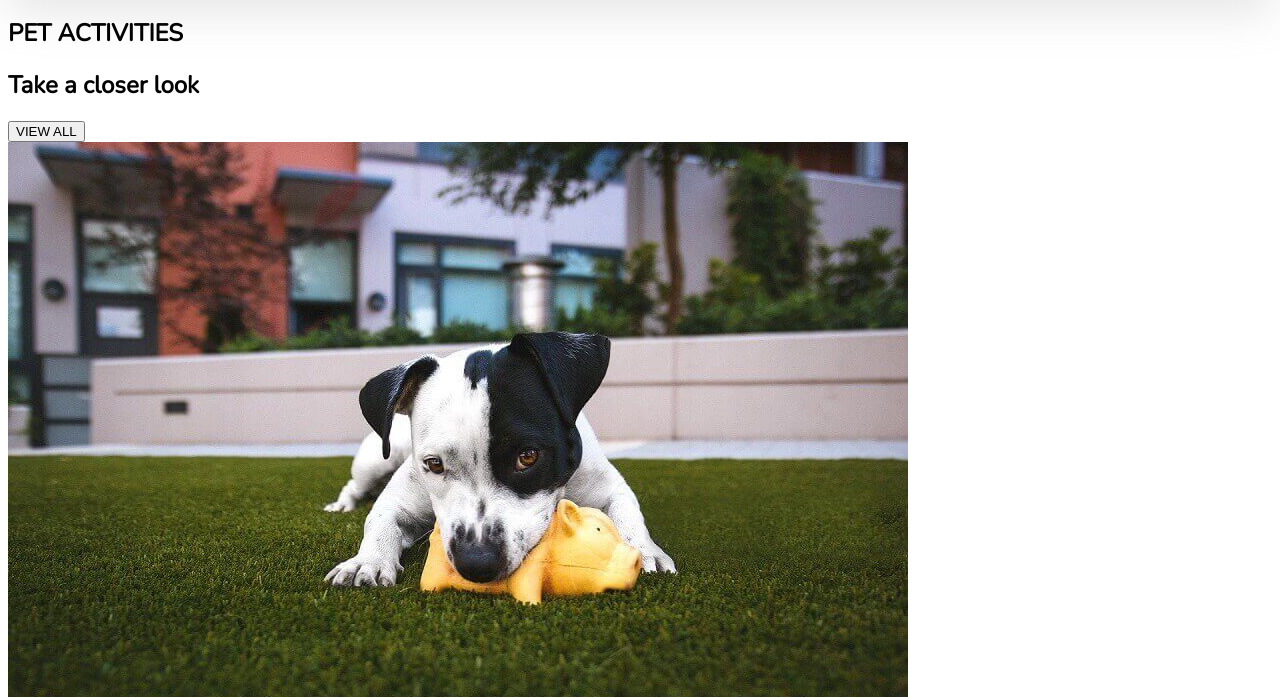
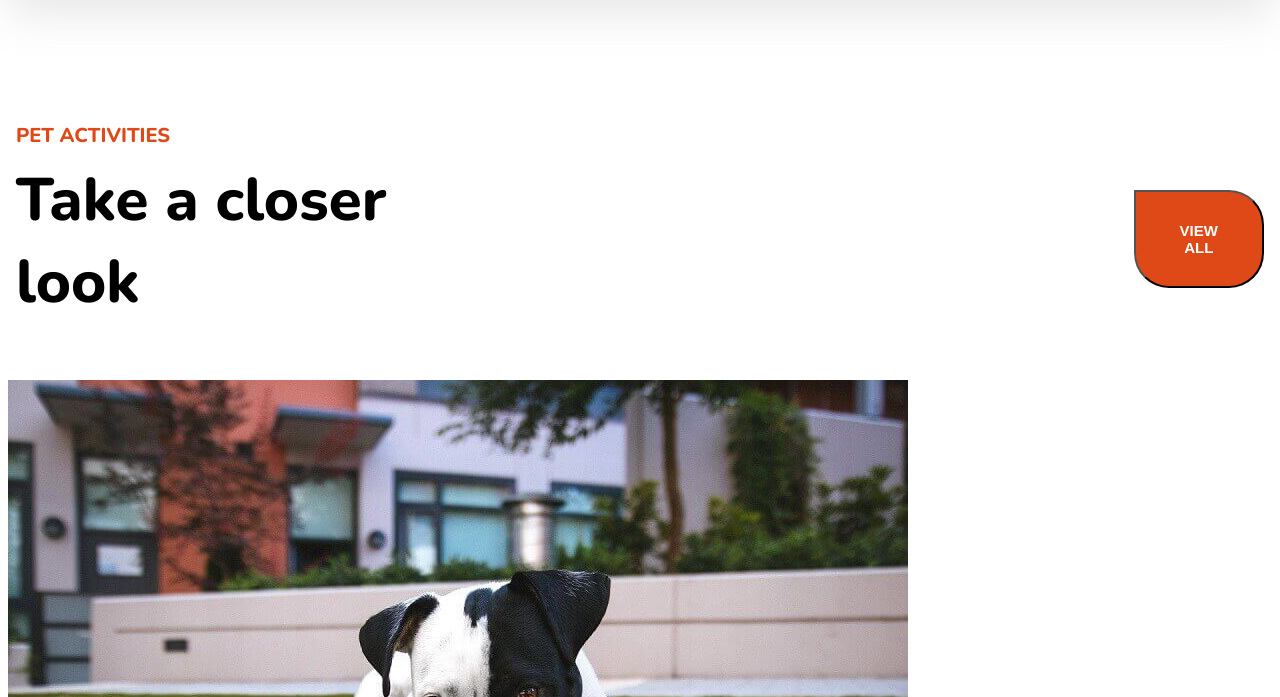
Before and after one commit to CarlosNuAla/202204-W2-carlos-nunez, a website: page index.html in a window 1280 px wide. Shown: the part 103-800 px from the top of the page. Drawn offline with nearby package versions, Linux system fonts and the light colour scheme.

Commit message:
Add section style and new fontFamily

```diff
--- a/index.html
+++ b/index.html
@@ -4,9 +4,9 @@
     <meta charset="UTF-8">
     <meta http-equiv="X-UA-Compatible" content="IE=edge">
     <meta name="viewport" content="width=device-width, initial-scale=1.0">
-    <link rel="preconnect" href="https://fonts.googleapis.com">
-    <link rel="preconnect" href="https://fonts.gstatic.com" crossorigin>
-    <link href="https://fonts.googleapis.com/css2?family=Nunito:wght@200&display=swap" rel="stylesheet">
+        <link rel="preconnect" href="https://fonts.googleapis.com">
+        <link rel="preconnect" href="https://fonts.gstatic.com" crossorigin>
+        <link href="https://fonts.googleapis.com/css2?family=Nunito:wght@200;800&display=swap" rel="stylesheet">
     <title>PetWeb</title>
     <link href="style.css" rel="stylesheet">
 </head>
--- a/style.css
+++ b/style.css
@@ -119,3 +119,50 @@ ul {
     border-color:#df4917;
     border-style: solid;
 }
+
+section {
+    display: flex;
+    flex-direction: row;
+    align-items: center;
+    justify-content: space-between;
+    padding: 0.5em;
+    gap: 40em;
+    margin-top: 100px;
+}
+
+#titlesMain {
+    flex-direction: column;
+    justify-content: space-between;
+}
+
+.horizButton {
+    background-color: #df4917;
+    padding: 30px;
+    padding-left: 30px;
+    padding-right: 30px;
+    border-radius: 0px 35px 35px 35px;
+    color: white;
+    font-weight: 800;
+    font-size: 15px;
+}
+
+.horizButton:hover {
+    background-color: white;
+    outline-style: solid;
+    outline-color: #df4917;
+    color: #df4917;
+}
+
+h1 {
+    font-family: 'Nunito', sans-serif;
+    color: #df4917;
+    font-size: 20px;
+    margin-bottom: 0;
+}
+
+h2 {
+    font-family: 'Nunito', sans-serif;
+    font-weight:bolder;
+    font-size: 60px;
+    margin-top: 10px;
+}
```
